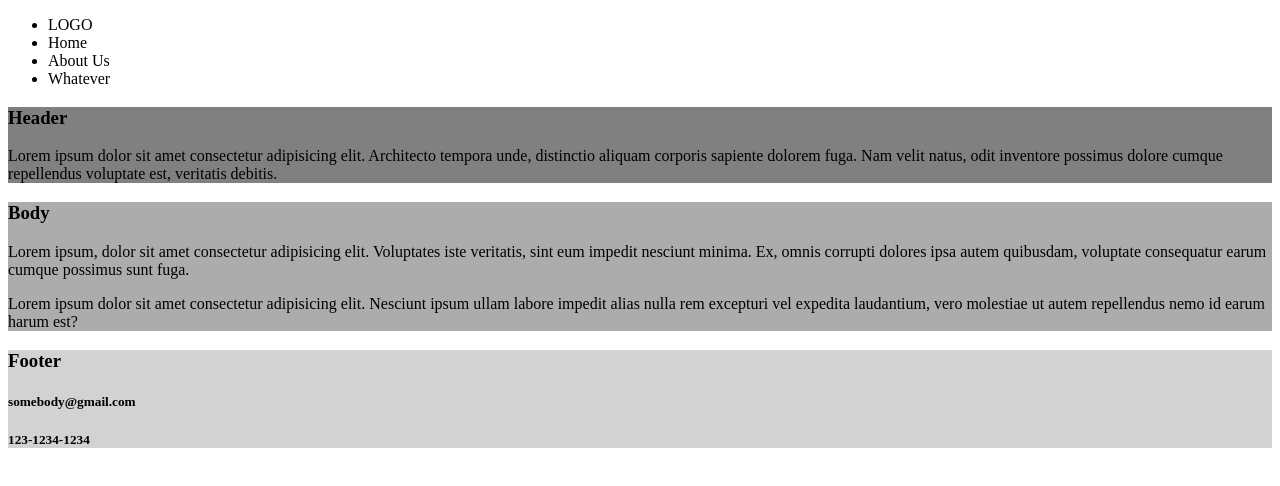
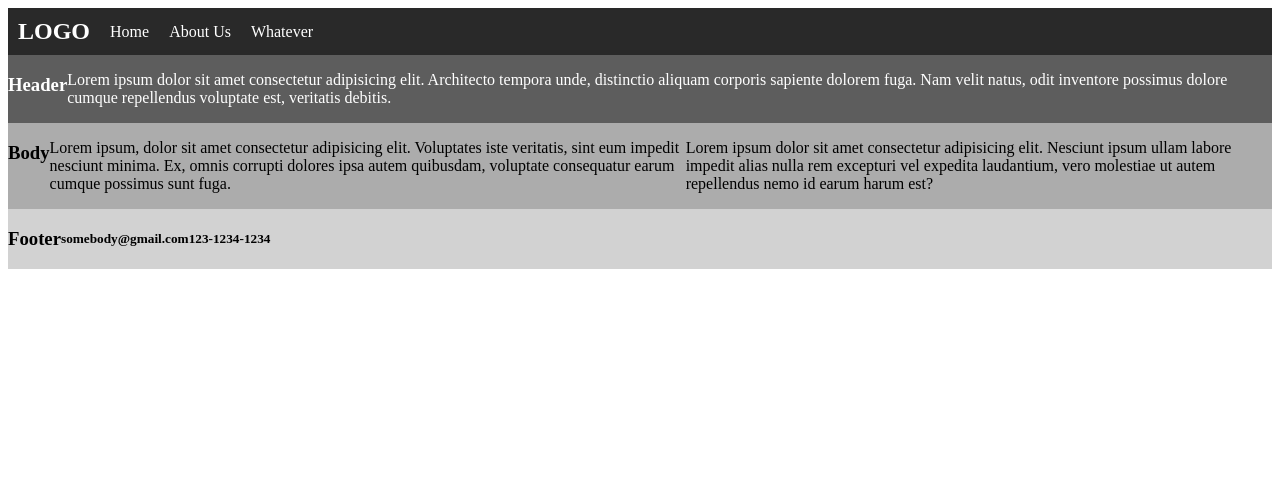
Before and after one commit to nathan-j-lee/100-web-pages, a plain HTML site: page page-1/index.html in a window 1280 px wide. Drawn offline with Linux system fonts and the light colour scheme.

Commit message:
Implement basic navigation bar

```diff
--- a/page-1/index.html
+++ b/page-1/index.html
@@ -4,14 +4,14 @@
 <head>
     <meta charset="UTF-8">
     <meta name="viewport" content="width=device-width, initial-scale=1.0">
-    <title>Page 1</title>
+    <title>Page 1 - Baseline</title>
     <link rel="stylesheet" href="style.css">
 </head>
 
 <body>
     <div class="container" id="navigation">
         <ul id="navi-items">
-            <li>LOGO</li>
+            <li id="logo">LOGO</li>
             <li>Home</li>
             <li>About Us</li>
             <li>Whatever</li>
--- a/page-1/style.css
+++ b/page-1/style.css
@@ -1,5 +1,38 @@
+.container#navigation {
+    background-color: rgb(41, 41, 41);
+    color: white;
+
+    display: flex;
+    justify-content: flex-start;
+}
+
+#navi-items {
+    text-decoration: none;
+    list-style-type: none;
+
+    display: flex;
+    align-items: center;
+
+    margin: 0;
+    padding: 0;
+}
+
+li {
+    padding: 10px;
+}
+
+#logo {
+    font-size: 24px;
+    font-weight: bold;
+}
+
+.container {
+    display: flex;
+}
+
 .container#header {
-    background-color: grey;
+    background-color: rgb(93, 93, 93);
+    color: white;
 }
 
 .container#body {
```
